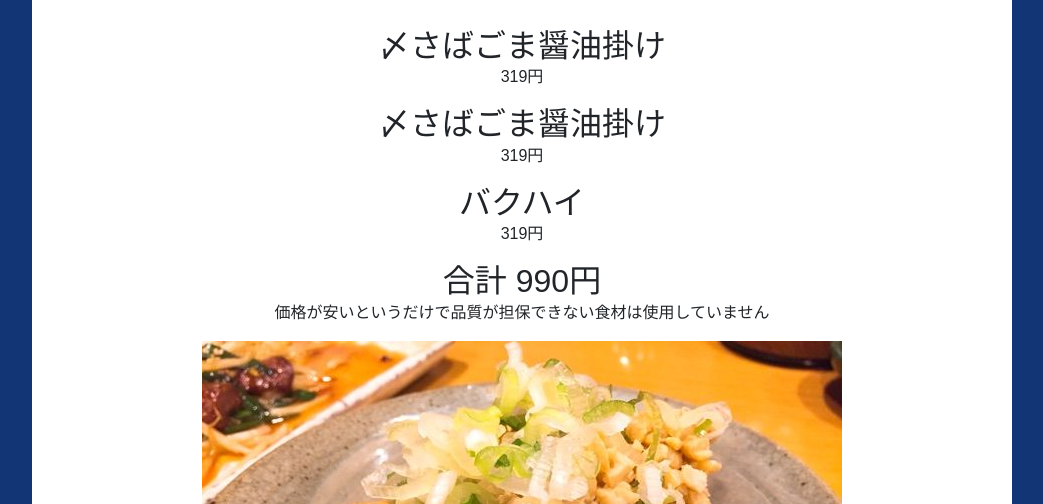
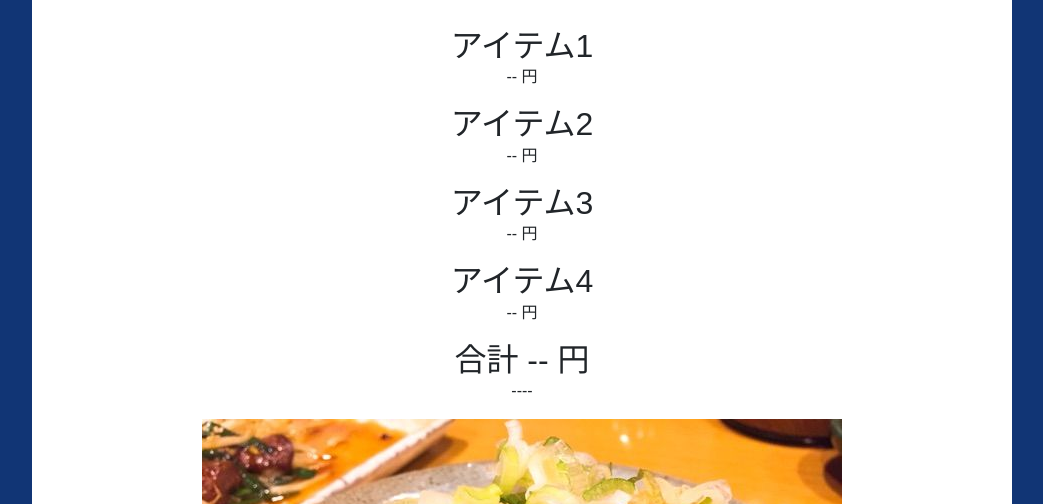
Before and after one commit to ssskkk115/hack, a website: page public/index.html in a window 1280 px wide. Shown: the part 296-800 px from the top of the page, without its empty margins (118-1161 px from the left). Drawn offline with nearby package versions, Linux system fonts and the light colour scheme.

Commit message:
DOM軽く整理

```diff
--- a/public/index.html
+++ b/public/index.html
@@ -24,26 +24,32 @@
         <div id="result">
 
           <div class="box_menu">
-            <h2 id="name">〆さばごま醤油掛け</h2>
-            <p id="price">319円<p>
+            <h2 id="name">アイテム1</h2>
+            <p id="price">-- 円<p>
           </div>
 
           <div class="box_menu">
-            <h2 id="name">〆さばごま醤油掛け</h2>
-            <p id="price">319円<p>
+            <h2 id="name">アイテム2</h2>
+            <p id="price">-- 円<p>
           </div>
 
           <div class="box_menu">
-            <h2>バクハイ</h2>
-              <p>319円<p>
-          </div>
-          <div class="box_menu">
-              <h2>合計 990円</h2>
+            <h2 id="name">アイテム3</h2>
+            <p id="price">-- 円<p>
           </div>
 
-          <div class="oshi_menu">
-            <p>価格が安いというだけで品質が担保できない食材は使用していません</p>
-            <img src="/img/img01.jpg">
+          <div class="box_menu">
+            <h2 id="name">アイテム4</h2>
+            <p id="price">-- 円<p>
+          </div>
+
+          <div id="all_price">
+              <h2>合計 -- 円</h2>
+          </div>
+
+          <div id="oshi_menu">
+            <p id="message">----</p>
+            <img id="image" src="/img/img01.jpg">
           </div>
 
           <div class="footer">
```
